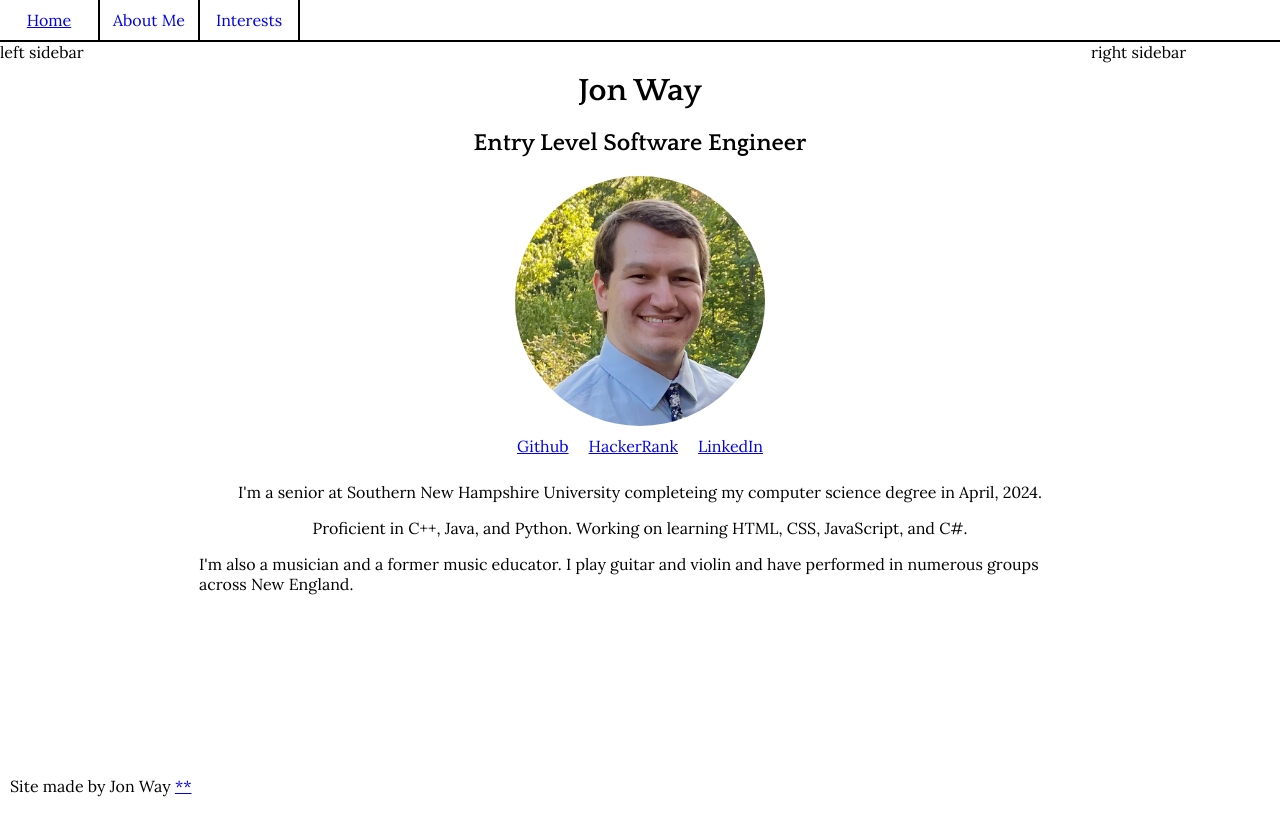
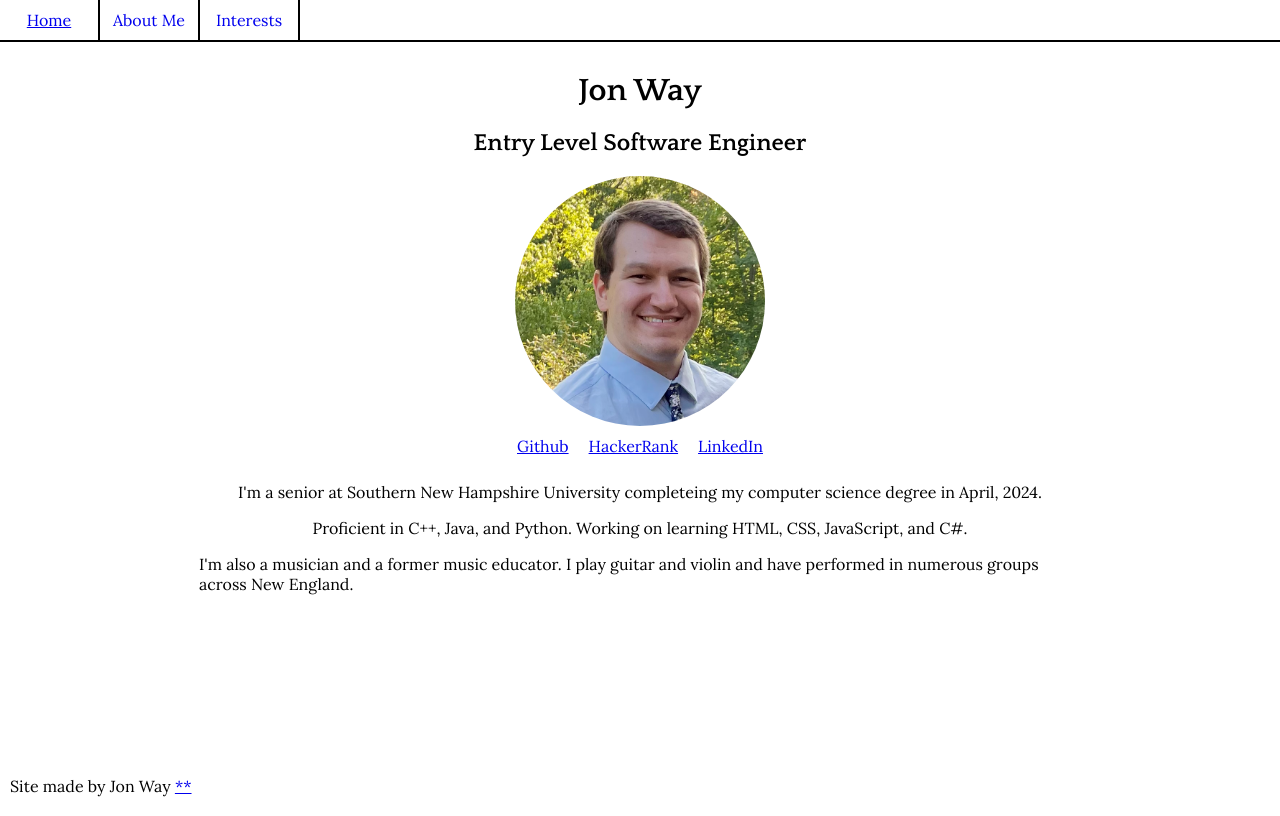
Before and after one commit to jway22/personal-website, a plain HTML site: page index.html in a window 1280 px wide. Drawn offline with Linux system fonts and the light colour scheme.

```diff
--- a/index.html
+++ b/index.html
@@ -14,7 +14,7 @@
         </header>
         <div id="content-container">
             <div id="left-sidebar">
-                left sidebar
+                <!--left sidebar-->
             </div>
             <main id="main-content">
                 <h1 class="center">Jon Way</h1>
@@ -32,7 +32,7 @@
                 <p class="center">I'm also a musician and a former music educator. I play guitar and violin and have performed in numerous groups across New England.</p>
             </main>
             <div id="right-sidebar">
-                right sidebar
+                <!--right sidebar-->
             </div>
         </div>
         <footer id="footer">
```
